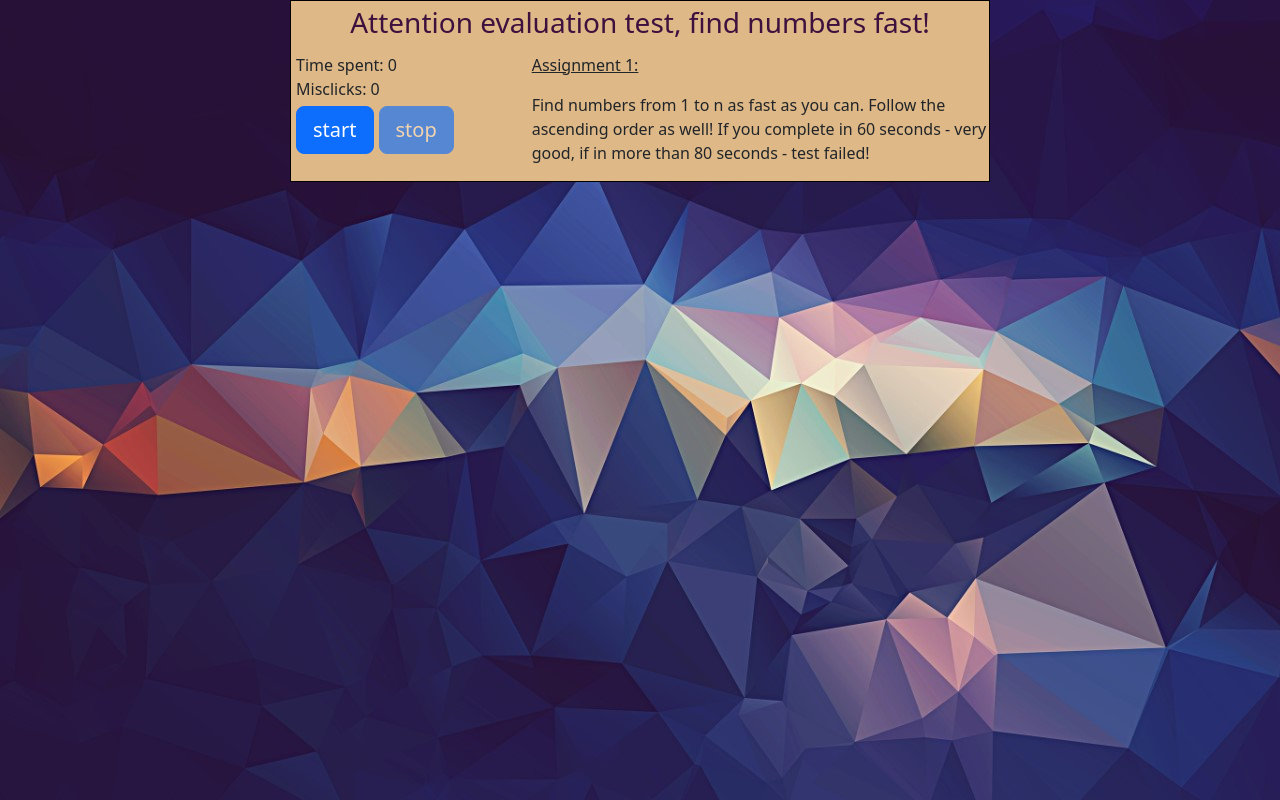
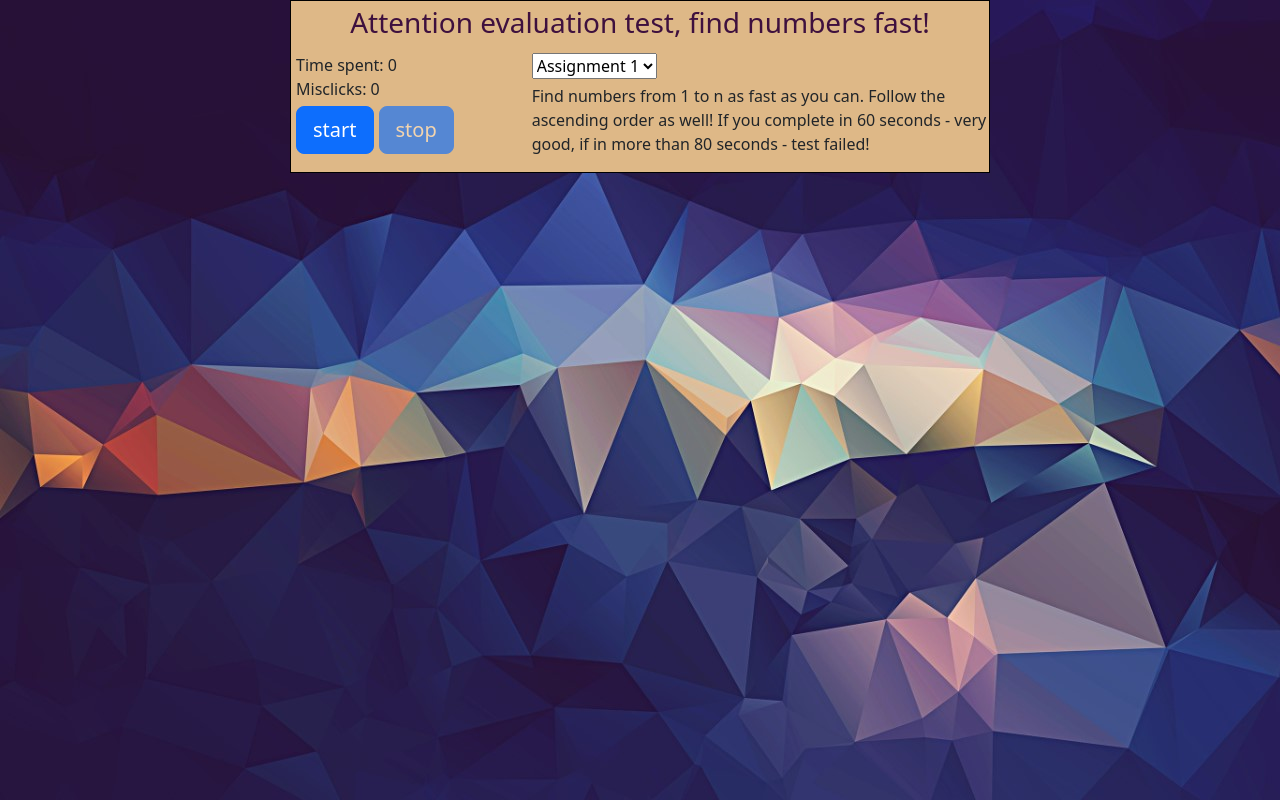
Before and after one commit to sturms/find-numbers-react-js, a React (Create React App) app: page / in a window 1280 px wide. Built offline with nearby package versions, Linux system fonts and the light colour scheme.

Commit message:
Added possibility to select task from dropdown

```diff
--- a/src/App.js
+++ b/src/App.js
@@ -1,5 +1,5 @@
 import './styles/app.scss'
-import { useState } from "react";
+import { useState, useEffect } from "react";
 import Grid from "./Grid";
 import TaskPanel from "./TaskPanel";
 import Results from "./Results";
@@ -9,7 +9,9 @@ class Task {
     constructor(goodTime, averageTime){
         this.timeSpent = 0;
         this.misclicks = 0;
+        this.taskId = 0;
         this.gridType = 0;
+        this.key = 0;
         this.startBtnClicked = false;
         this.taskStarted = false;
         this.taskCompleted = false;
@@ -26,7 +28,9 @@ class Task {
 class FindNumbersTask extends Task {
     constructor() {
         super(60, 80);
+        this.taskId = 1;
         this.gridType = 1;
+        this.key = this.taskId + new Date().getMilliseconds();
         this.assignmentName = "Assignment 1";
         this.description = "Find numbers from 1 to n as fast as you can."
             + " Follow the ascending order as well! If you complete in " + this.goodTime + " seconds - very good"
@@ -37,7 +41,9 @@ class FindNumbersTask extends Task {
 class FindBoldNumbersTask extends Task {
     constructor() {
         super(80, 100);
+        this.taskId = 2;
         this.gridType = 2;
+        this.key = this.taskId + new Date().getMilliseconds();
         this.assignmentName = "Assignment 2";
         this.description = "First find the number in bold font and then the same number in normal font."
             + " Follow the ascending order as well! If you complete in " + this.goodTime + " seconds - very good"
@@ -51,16 +57,18 @@ function App() {
         new FindBoldNumbersTask()
     ];
     const task = tasks[0];
-    const [selectedTask, setTask] = useState(task);
+    const [currentTask, setTask] = useState({});
+    const [selectedTaskId, setSelectedTaskId] = useState(task.taskId);
 
-    return <div className={classNames({showOverlay: selectedTask.taskStarted})}>
+    useEffect(() => {
+        setTask(tasks[selectedTaskId -1]);
+    }, [selectedTaskId]);
 
-            <TaskPanel task={selectedTask} setTask={setTask} />
-            <Results task={selectedTask} setTask={setTask} />
-            <Grid task={selectedTask} setTask={setTask} />
-
-    </div>
-    ;
+    return <div className={classNames({showOverlay: currentTask.taskStarted})}>
+        <TaskPanel task={currentTask} setTask={setTask} selectedTaskId={selectedTaskId} setSelectedTaskId={setSelectedTaskId} allTasks={tasks} />
+        <Results task={currentTask} setTask={setTask} />
+        <Grid task={currentTask} setTask={setTask} />
+    </div>;
 }
 
 export default App;
--- a/src/Grid.js
+++ b/src/Grid.js
@@ -36,7 +36,7 @@ function Grid({task, setTask}) {
             const gridItems = generateGridItems(gridSize, gridType, gridProps.maxNumber);
             let rowsHtml = [];
             for (let i = 0; i < gridSize; i++) {
-                let rowKey = i + '_row' + new Date().getMilliseconds();
+                let rowKey = i + '_row' + new Date().getMilliseconds() + task.taskId;
                 rowsHtml.push((<GridRow
                         key={rowKey}
                         task={task}
@@ -49,7 +49,7 @@ function Grid({task, setTask}) {
             setGridContent(rowsHtml);
         }
 
-    },[task.taskStarted]);
+    },[task.taskStarted, task.taskId]);
 
     return (
         <div className={classNames({
--- a/src/TaskPanel.js
+++ b/src/TaskPanel.js
@@ -2,7 +2,7 @@ import './styles/taskPanel.scss'
 import { useEffect } from "react";
 import classNames from 'classnames';
 
-function TaskPanel({task, setTask}) {
+function TaskPanel({task, setTask, selectedTaskId, setSelectedTaskId, allTasks}) {
 
     const start = () => {
         setTask(prevTaskStatus => {
@@ -12,7 +12,9 @@ function TaskPanel({task, setTask}) {
                 startBtnClicked: true,
                 timeSpent: 0,
                 misclicks: 0,
-                taskCompleted: false
+                taskCompleted: false,
+                gridType: task.gridType,
+                taskId: selectedTaskId
             }
         });
 
@@ -27,17 +29,18 @@ function TaskPanel({task, setTask}) {
         setTask(prevTaskStatus => {
             return { ...prevTaskStatus, taskStarted: false }
         });
-
         clearInterval(window.refreshIntervalId);
     }
 
     useEffect(() => {
-        // Check whether change event was not initiated by start button click
         if (!task.startBtnClicked) {
             stop();
         }
+    }, [task.taskCompleted]);
 
-    }, [task.taskCompleted]);
+    const handleTaskChange = (event) => {
+        setSelectedTaskId(Number(event.target.value));
+    };
 
     return <>
         <div className={classNames({taskPanelContainer: true, fadeOut: task.taskStarted })}>
@@ -68,7 +71,11 @@ function TaskPanel({task, setTask}) {
                     </div>
                 </div>
                 <div className='col-md-8'>
-                    <p><u>{task.assignmentName}:</u></p>
+                    <select value={selectedTaskId} onChange={handleTaskChange} disabled={task.taskStarted}>
+                        {allTasks.map((item) => {
+                            return (<option key={item.taskId} value={item.taskId}>{item.assignmentName}</option>)
+                        })}
+                    </select>
                     <p>{task.description}</p>
                 </div>
             </div>
--- a/src/styles/taskPanel.scss
+++ b/src/styles/taskPanel.scss
@@ -32,6 +32,10 @@
     input.buttons:disabled{
         color:bisque;
     }
+
+    select {
+        margin-bottom: 5px;
+    }
 }
 
 .taskPanelContainer:hover {
```
